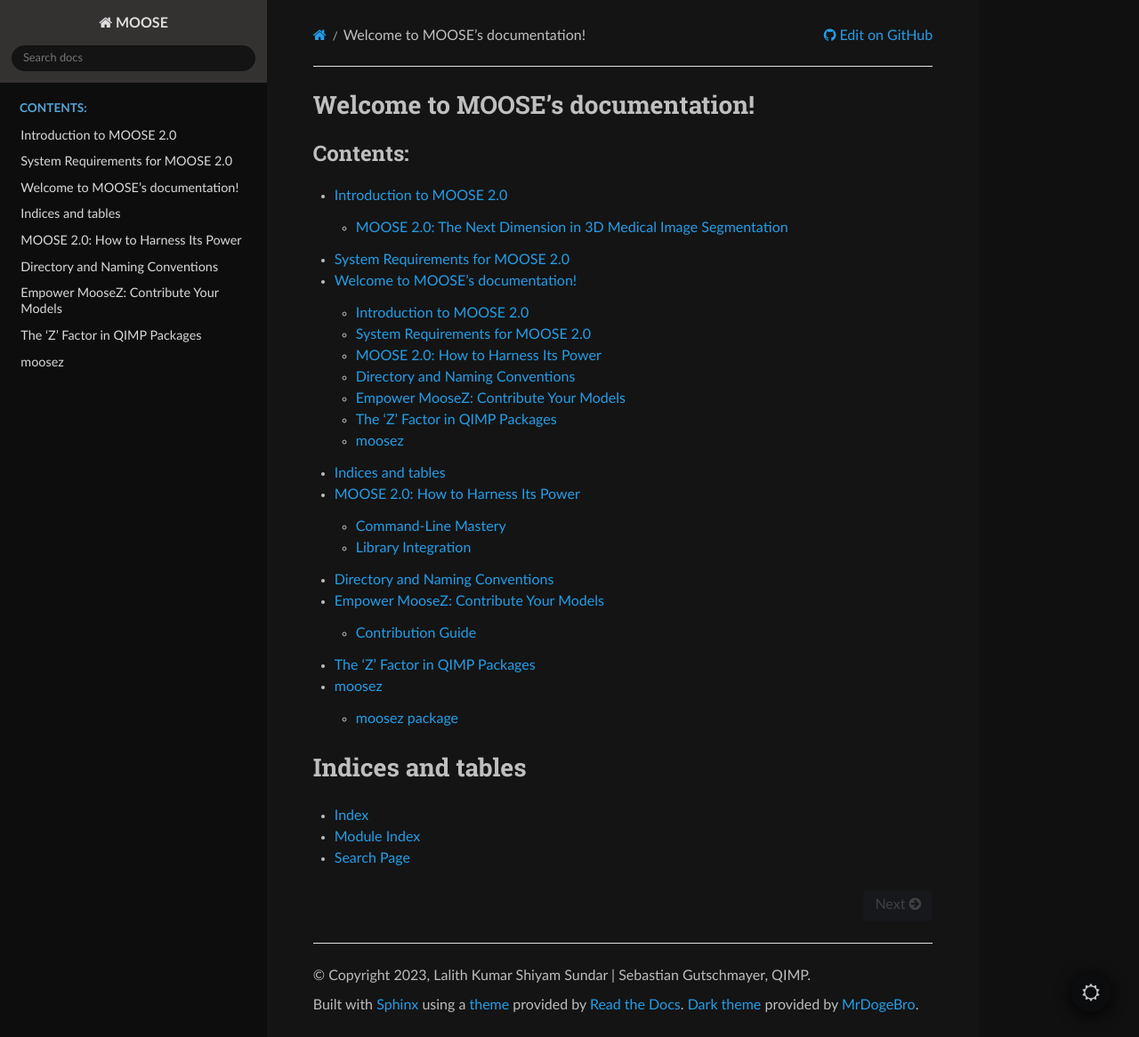
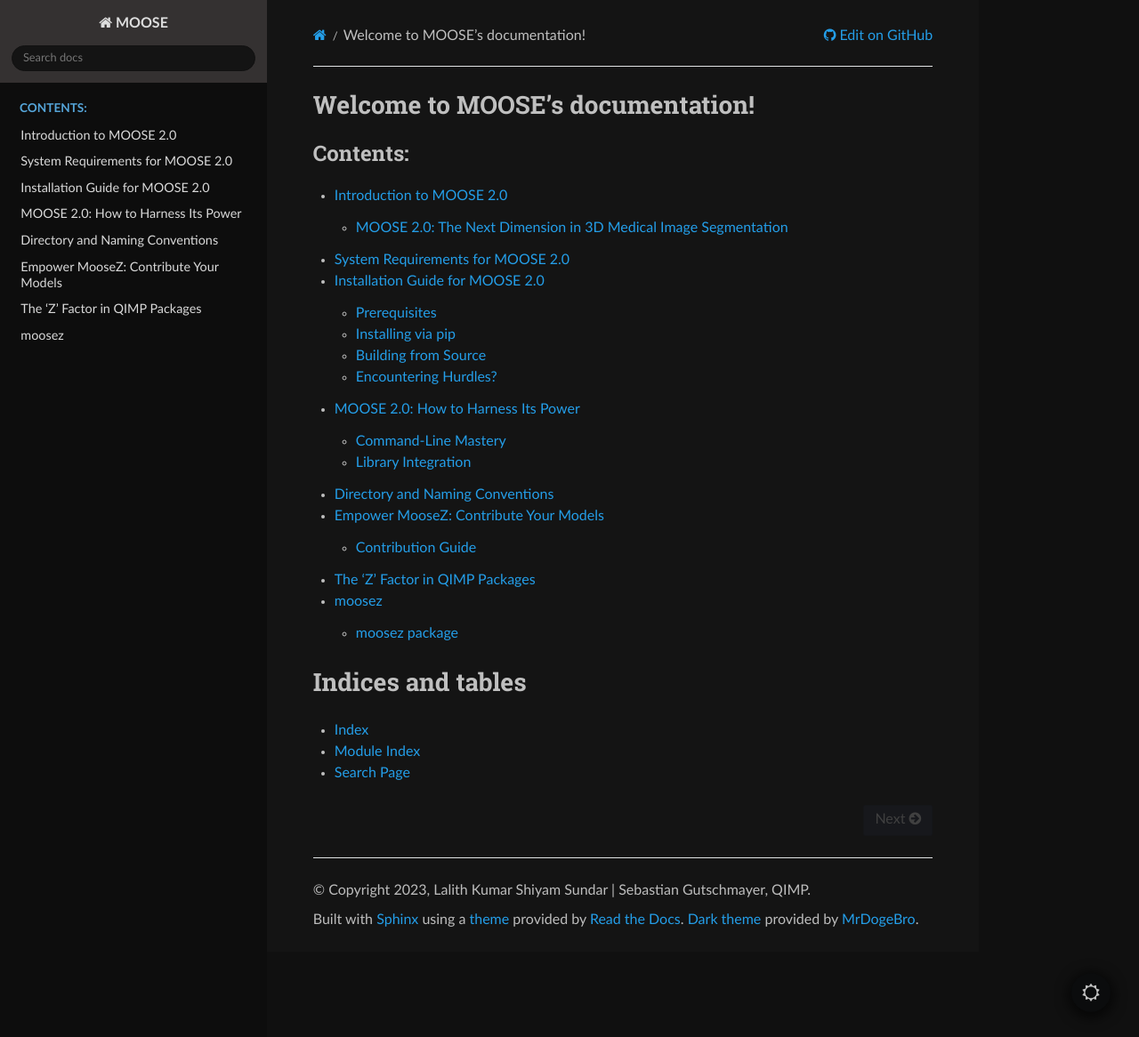
Before and after one commit to ENHANCE-PET/MOOSE, a Sphinx documentation site: the page built from docs/index.rst, in a window 1280 px wide and 1166 px high. Shown: the whole window at 89% size. Built offline with Sphinx 7.4.7 and the Read the Docs theme 2.0.0, drawn with Linux system fonts in a browser that asks for light colours; pages that are not in the unit, such as notebooks, are missing from menus; some of the changed lines change nothing that is shown.

Commit message:
Update installation.rst

```diff
--- a/docs/installation.rst
+++ b/docs/installation.rst
@@ -1,27 +1,43 @@
-.. MOOSE documentation master file, created by
-   sphinx-quickstart on Mon Aug  7 11:07:15 2023.
-   You can adapt this file completely to your liking, but it should at least
-   contain the root `toctree` directive.
+Installation Guide for MOOSE 2.0
+===============================
 
-Welcome to MOOSE's documentation!
-=================================
+Before embarking on your MOOSE 2.0 journey, let's ensure it's set up correctly on your system.
 
-.. toctree::
-   :maxdepth: 2
-   :caption: Contents:
+Prerequisites
+-------------
+- **Python:** Version 3.9 or higher.
+- **pip:** The Python package manager.
 
-   introduction
-   requirements
-   installation
-   usage_guide
-   conventions
-   contribute
-   qimp_philosophy
-   modules
+Installing via pip
+------------------
+Simplify your installation process with pip:
 
-Indices and tables
-==================
+.. code-block:: bash
 
-* :ref:`genindex`
-* :ref:`modindex`
-* :ref:`search`
+   pip install moosez
+
+Building from Source
+--------------------
+For those who prefer to get hands-on:
+
+1. Clone the MOOSE repository:
+
+.. code-block:: bash
+
+   git clone https://github.com/LalithShiyam/MOOSE/
+
+2. Navigate to the MOOSE directory:
+
+.. code-block:: bash
+
+   cd MOOSE
+
+3. Install the package:
+
+.. code-block:: bash
+
+   pip install .
+
+Encountering Hurdles?
+---------------------
+For any roadblocks, the MOOSE community is here to help. Visit our [GitHub repository](https://github.com/LalithShiyam/MOOSE/) for assistance and further resources.
```
